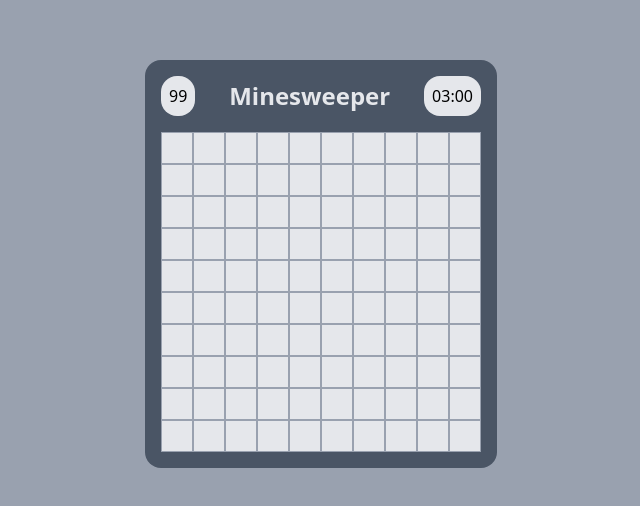
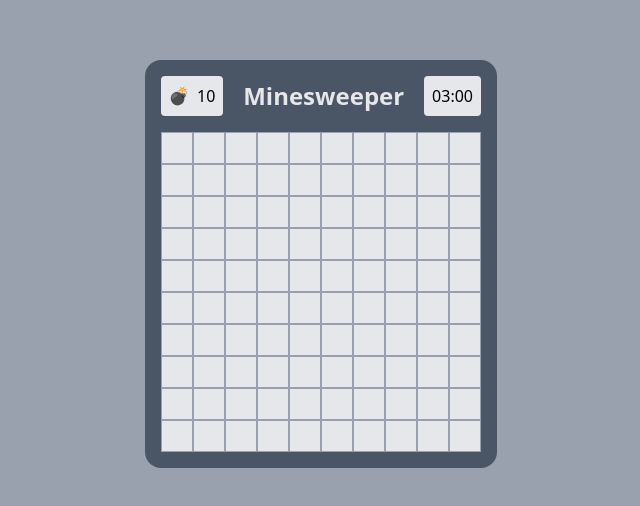
Before and after one commit to whoamizy/minesweeper, a Vue app: page / in a window 1280 px wide. Shown: the part 136-642 px from the top of the page, without its empty margins (319-959 px from the left). Built offline with nearby package versions, Linux system fonts and the light colour scheme.

Commit message:
feat: add mines counter

```diff
--- a/src/components/Header.vue
+++ b/src/components/Header.vue
@@ -1,17 +1,21 @@
 <template>
   <div class="flex items-center justify-between gap-3">
-    <div class="rounded-2xl bg-gray-200 p-2">{{ minesCount }}</div>
+    <div class="inline-flex items-center gap-2 rounded bg-gray-200 p-2">
+      <img src="/icons/bomb.svg" alt="Bomb" class="size-5 shrink-0" />
+      {{ minesLeft.toString().padStart(2, '0') }}
+    </div>
     <h1 class="text-2xl font-bold text-gray-200">Minesweeper</h1>
-    <div class="rounded-2xl bg-gray-200 p-2">{{ timer }}</div>
+    <div class="rounded bg-gray-200 p-2">{{ timer }}</div>
   </div>
 </template>
 
 <script setup lang="ts">
+import { useCellsStore } from '@/stores/useCellsStore';
 import { useTimerStore } from '@/stores/useTimerStore';
 import { toRefs } from 'vue';
 
 const timerStore = useTimerStore();
 const { timer } = toRefs(timerStore);
-
-const minesCount = 99;
+const cellsStore = useCellsStore();
+const { minesLeft } = toRefs(cellsStore);
 </script>
--- a/src/stores/useCellsStore/index.ts
+++ b/src/stores/useCellsStore/index.ts
@@ -10,10 +10,13 @@
 export const useCellsStore = defineStore('cells', () => {
   const board = ref<ICell[]>([]);
   const isGameOver = ref(false);
+  const minesLeft = ref(MINES);
 
   function initBoard() {
     isGameOver.value = false;
     board.value = [];
+    minesLeft.value = MINES;
+
     for (let i = 0; i < BOARD_SIZE; i++) {
       const cell: ICell = {
         id: i,
@@ -80,9 +83,13 @@
       });
       isGameOver.value = true;
       // TODO: modal with restart button
+      alert('You lost');
       return;
     }
-    cell.isFlag = false;
+    if (cell.isFlag) {
+      cell.isFlag = false;
+      minesLeft.value++;
+    }
     cell.isOpen = true;
     if (checkWin()) return;
     checkNeighbors(i);
@@ -100,6 +107,7 @@
     if (openedCells === BOARD_SIZE - MINES) {
       isGameOver.value = true;
       // TODO: modal with restart button
+      alert('You win');
       return true;
     }
     return false;
@@ -109,6 +117,7 @@
     const cell = board.value[i];
     if (!cell || cell.isOpen || isGameOver.value) return;
     cell.isFlag = !cell.isFlag;
+    if (minesLeft.value) minesLeft.value--;
   }
 
   return {
@@ -116,5 +125,6 @@
     initBoard,
     openCell,
     toggleFlag,
+    minesLeft,
   };
 });
```
